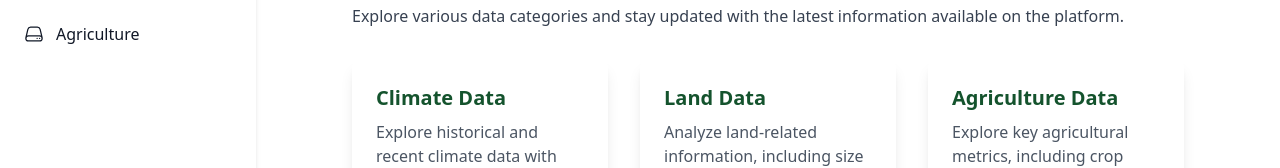
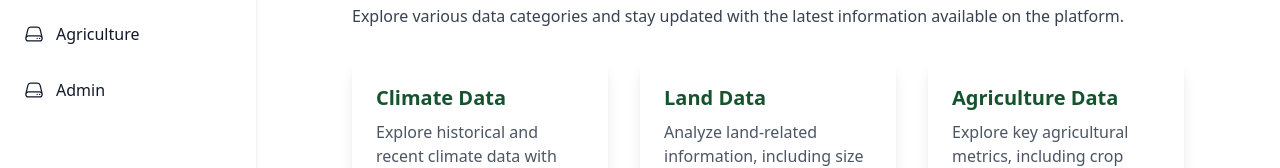
Before and after one commit to mzbhewtee/GanzFE, a React (Create React App) app: page / in a window 1280 px wide. Shown: the part 298-466 px from the top of the page. Built offline with nearby package versions, Linux system fonts and the light colour scheme.

Commit message:
added admin

```diff
--- a/src/App.js
+++ b/src/App.js
@@ -6,6 +6,7 @@ import HomePage from "./pages/Home";
 import LandPage from "./pages/Land";
 import ClimatePage from "./pages/Climate";
 import AgriculturePage from "./pages/Agriculture";
+import AdminPage from "./pages/Admin";
 
 export default function App() {
   return (
@@ -20,6 +21,7 @@ export default function App() {
               <Route path="/land" element={<LandPage />} />
               <Route path="/climate" element={<ClimatePage />} />
               <Route path="/agriculture" element={<AgriculturePage />} />
+              <Route path='/admin' element={<AdminPage />} />
             </Routes>
           </main>
         </div>
--- a/src/components/Sidebar.js
+++ b/src/components/Sidebar.js
@@ -65,7 +65,13 @@ export function Sidebar() {
             >
               Agriculture
             </SidebarItem>
-            {/* Additional items */}
+            <SidebarItem
+              href="/admin"
+              icon={<ServerIcon className="h-5 w-5" />}
+              isActive={location.pathname === '/admin'}
+            >
+              Admin
+            </SidebarItem>
           </ul>
         </div>
       </div>
```
